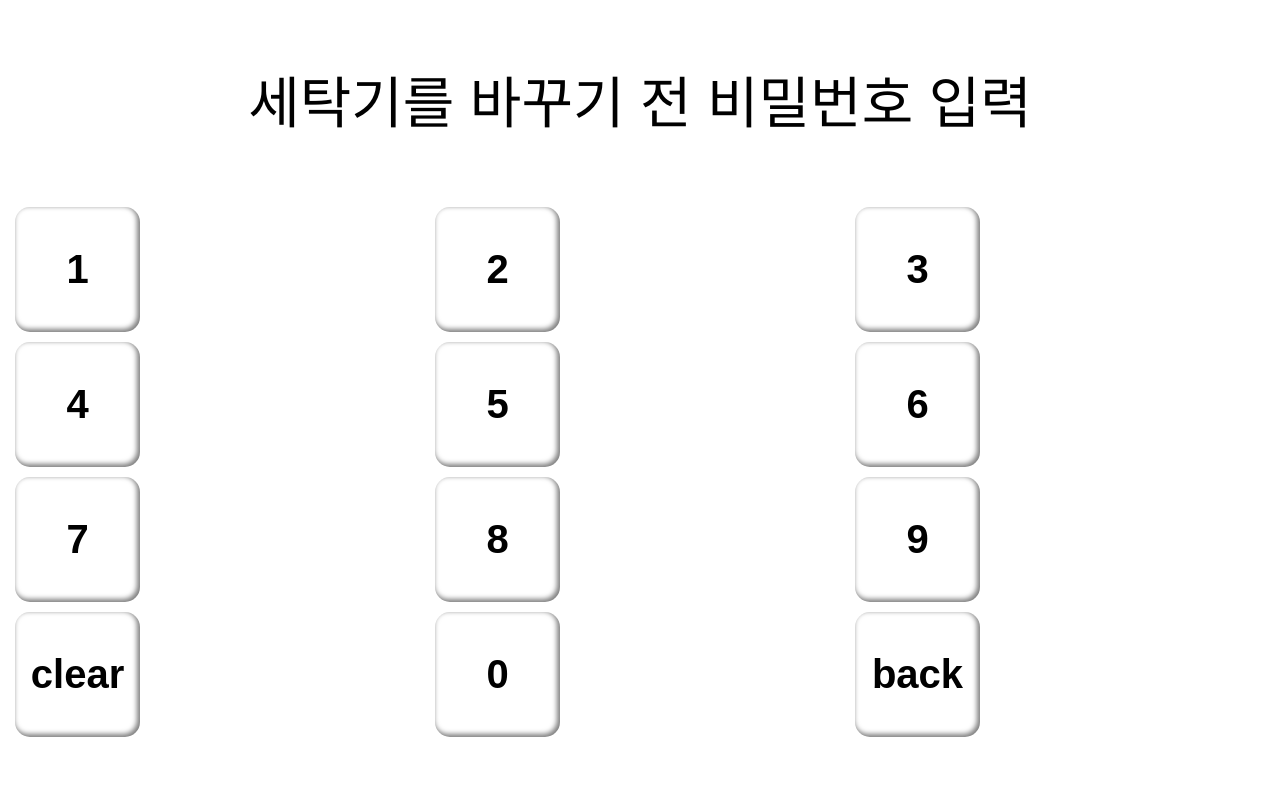
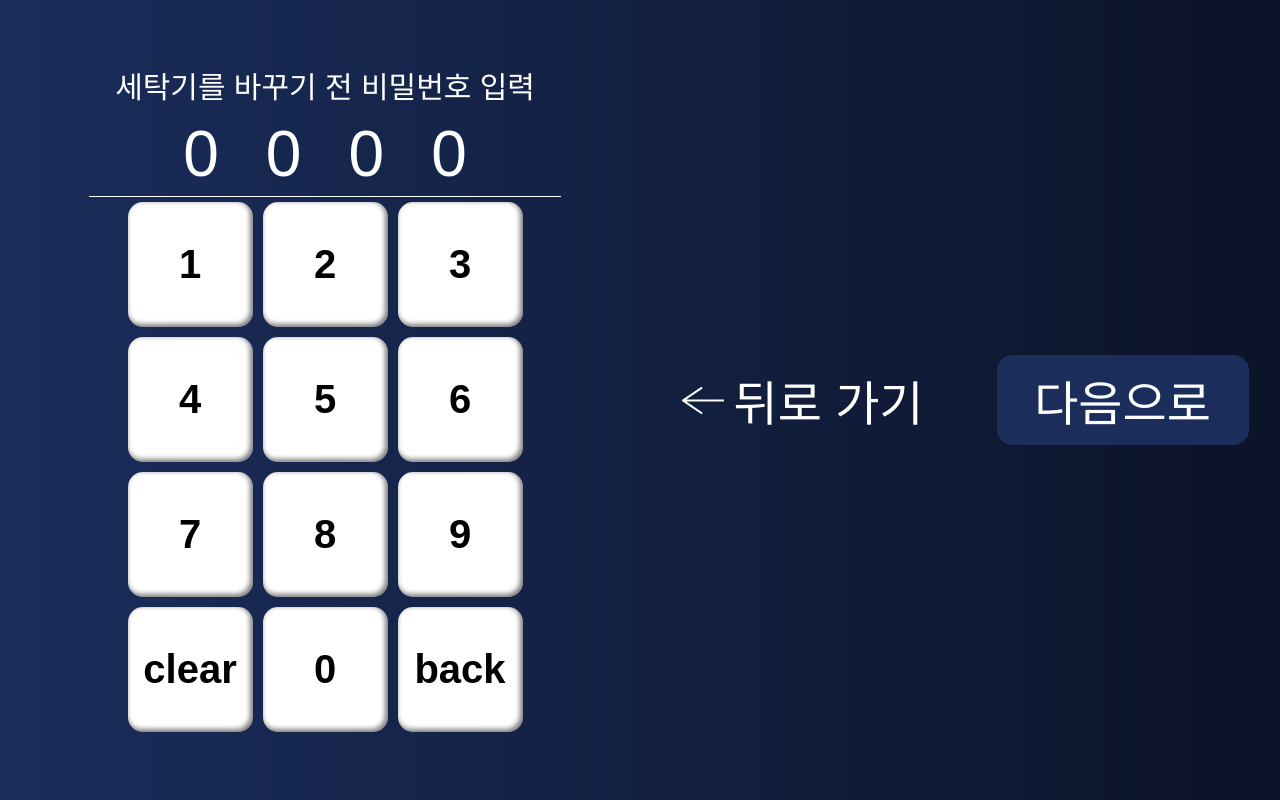
Before and after one commit to Team-5c0/5c0_web, a React (Create React App) app: page /adminPW in a window 1280 px wide. Built offline with nearby package versions, Linux system fonts and the light colour scheme.

Commit message:
design :: admin view
어드민 디자인 수정 및 기능 보완

```diff
--- a/package.json
+++ b/package.json
@@ -39,5 +39,5 @@
       "last 1 safari version"
     ]
   },
-  "proxy": "http://43.201.132.136:8081"
+  "proxy": "http://43.201.18.90:8081"
 }
--- a/src/pages/AdminPw/AdminPw.jsx
+++ b/src/pages/AdminPw/AdminPw.jsx
@@ -1,16 +1,44 @@
-import React from "react";
+import React, { useState, useEffect } from "react";
 import * as S from "./styles";
 import useText from "../../hooks/useText.js";
 import NumPad from "../../components/NumPad/index.jsx";
+import NumPadDsp from "../../components/NumPadDsp/index.jsx";
+import PageController from "../../components/PageController/index.jsx";
+
 const AdminPw = () => {
-  const numTxt = useText("비밀번호 입력", 4, "/admin"); //password
+  const numTxt = useText("", "");
+  const [state, setState] = useState(false);
+
+  useEffect(() => {
+    if (numTxt.text === "1111") {
+      setState(true);
+    } else {
+      setState(false);
+    }
+  }, [numTxt.text]);
+
   return (
     <>
       <S.Wrapper>
         <S.Container>
           <S.AdPw>세탁기를 바꾸기 전 비밀번호 입력</S.AdPw>
-          <NumPad value={numTxt.text} setValue={numTxt.texting}></NumPad>
+
+          <S.ContentContainer>
+            <NumPadDsp value={numTxt.text} len={4} />
+          </S.ContentContainer>
+
+          <S.ContentContainer>
+            <S.NumPadContainer>
+              <NumPad value={numTxt.text} setValue={numTxt.texting}></NumPad>
+            </S.NumPadContainer>
+          </S.ContentContainer>
+
         </S.Container>
+          <PageController
+            page={"/admin"}
+            active={state}
+            error="잘못된 비밀번호를 입력하셨습니다."
+          ></PageController>
       </S.Wrapper>
     </>
   );
--- a/src/pages/AdminPw/styles.js
+++ b/src/pages/AdminPw/styles.js
@@ -1,33 +1,37 @@
 import styled from "styled-components";
 
-
 export const Wrapper = styled.div`
+  background-image: linear-gradient(90deg, #1a2d5b, #0b1328);
   width: 100vw;
   height: 100vh;
   display: flex;
   align-items: center;
 `;
-
 export const Container = styled.div`
   width: 100%;
   margin: 10px;
-`
-
-export const InputBox = styled.div`
-    border: 1px solid #000000;
-    padding: 5%;
-    text-align: center;
 `;
-
 export const InputBoxText = styled.span`
-    font-family: Pretendard-Medium,sans-serif;
+  font-family: Pretendard-Medium, sans-serif;
   font-size: 3em;
   user-select: none;
   padding: 4%;
 `;
 export const AdPw = styled.div`
   text-align: center;
-    font-family: Pretendard-Medium,sans-serif;
-    font-size: 3.5em;
-    margin-bottom: 5%;
+  font-family: Pretendard-Medium, sans-serif;
+  font-size: 30px;
+  margin-bottom: 10px;
+  color: #fff;
 `;
+export const NumPadContainer = styled.div`
+  width: fit-content;
+  height: min-content;
+`;
+export const ContentContainer = styled.div`
+  display: flex;
+  justify-content: center;
+`;
+export const KeypadContainer = styled.div`
+  display: flex;
+`
--- a/src/pages/Start/style.js
+++ b/src/pages/Start/style.js
@@ -1,6 +1,5 @@
 import styled from "styled-components";
 import washMain from "../../assets/images/washMain.png";
-import GoAdmin from "../../assets/images/GoAdmin.png";
 
 export const All = styled.div`
   width: 100vw;
```
Lines whose indentation alone changed are shown as unchanged.
